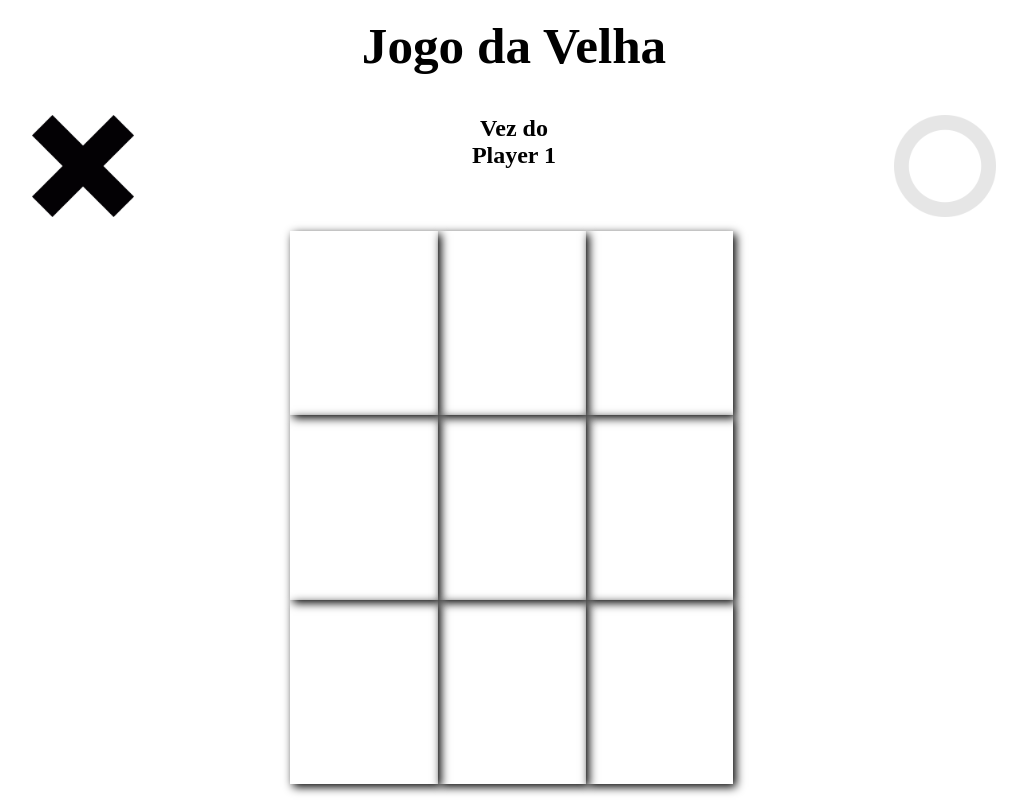
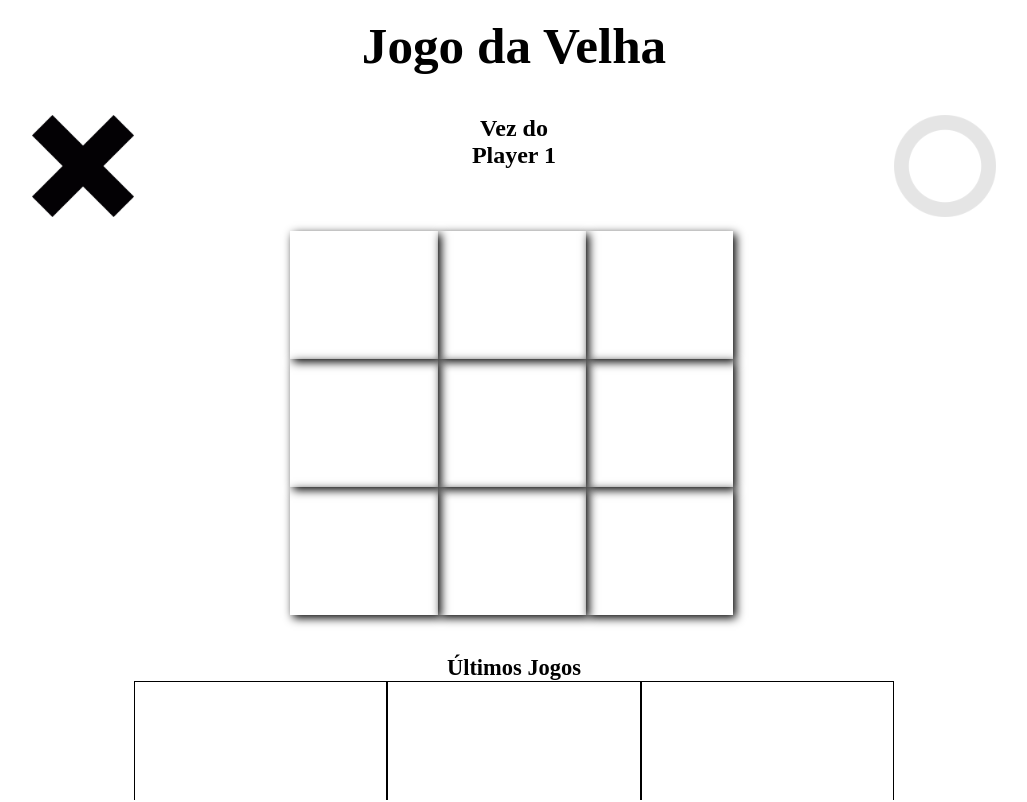
Before and after one commit to Leckller/jogoDaVeia, a React (Vite) app: page / in a window 1280 px wide. Shown: the top 802 px of the page, without its empty margins (126-1153 px from the left). Built offline with nearby package versions, Linux system fonts and the light colour scheme.

Commit message:
vou explodir c styled components

```diff
--- a/src/components/Layout.tsx
+++ b/src/components/Layout.tsx
@@ -1,12 +1,12 @@
 import { Outlet } from 'react-router-dom';
 import { useSelector } from 'react-redux';
-import { Footer, Header, SecLastGames } from '../styles/HomeStyled';
+import LayoutDiv, { Footer, Header, SecLastGames } from '../styles/HomeStyled';
 import { GlobalState } from '../types';
 
 function Layout() {
   const store = useSelector((state:GlobalState) => state);
   return (
-    <div>
+    <LayoutDiv id="secGame">
       <Header><h1>Jogo da Velha</h1></Header>
       <Outlet />
       <SecLastGames>
@@ -38,7 +38,7 @@ function Layout() {
         </div>
       </SecLastGames>
       <Footer>feat by ruy</Footer>
-    </div>
+    </LayoutDiv>
   );
 }
 
--- a/src/styles/HomeStyled.tsx
+++ b/src/styles/HomeStyled.tsx
@@ -2,30 +2,45 @@ import styled from 'styled-components';
 
 export const Main = styled.main`
   width: 100vw;
-  height: 80vh;
+  height: 100vh;
   display: flex;
   flex-direction: column;
   align-items: center;
   margin: 5vh 0;
+  z-index: 1000;
+  @media (max-width: 420px) {
+    width: 100vw;
+    height: 110vw;
+  }
+
 `;
+
+const LayoutDiv = styled.div`
+  width: 100vw;
+  height: 100vh;
+  display: flex;
+  flex-direction: column;
+  overflow-y: auto;
+`;
+
+export default LayoutDiv;
 
 export const SecGame = styled.section`
   width: 35%;
-  height: 80%;
+  height: 10vw;
   display: flex;
   flex-flow: row wrap;
   margin-top: 2vh;
-  z-index: 1000;
   button {
     width: 33%;
-    height: 36%;
+    height: 100%;
     background-color: transparent;
     border: none;
     box-shadow: 3px 3px 9px black
   }
   @media (max-width: 420px) {
     width: 80%;
-    height: 40%;
+    height: 20%;
   }
 `;
 type ImgPlayersType = {
@@ -85,7 +100,7 @@ export const SecLastGames = styled.section`
   display: flex;
   justify-content: center;
   flex-flow: row wrap;
-  padding: 10vw;
+  padding: 20vw;
 h3 {
   width: 100%;
 }
@@ -97,17 +112,18 @@ div{
   display: flex;
   flex-flow: row wrap;
   img{
-    width: 33%;
-    height: 33%;
+    width: 32%;
+    height: 32%;
     box-shadow: 3px 3px 9px black;
   }
   div {
+    width: 32%;
+    height: 32%;
     box-shadow: 3px 3px 9px black;
   }
 }
 @media (max-width: 420px) {
-  position: absolute;
-  bottom: 20vh;
+  transform: scale(125%);
   width: 100vw;
   display: flex;
   flex-flow: row wrap;
@@ -128,6 +144,6 @@ div{
   }
 }
 @media (max-width: 420px) and (max-height: 700px){
-  bottom: 9vh;
+  overflow-y: auto;
 }
 `;
```
Also changed, not shown: src/root.css (line endings or trailing spaces).
